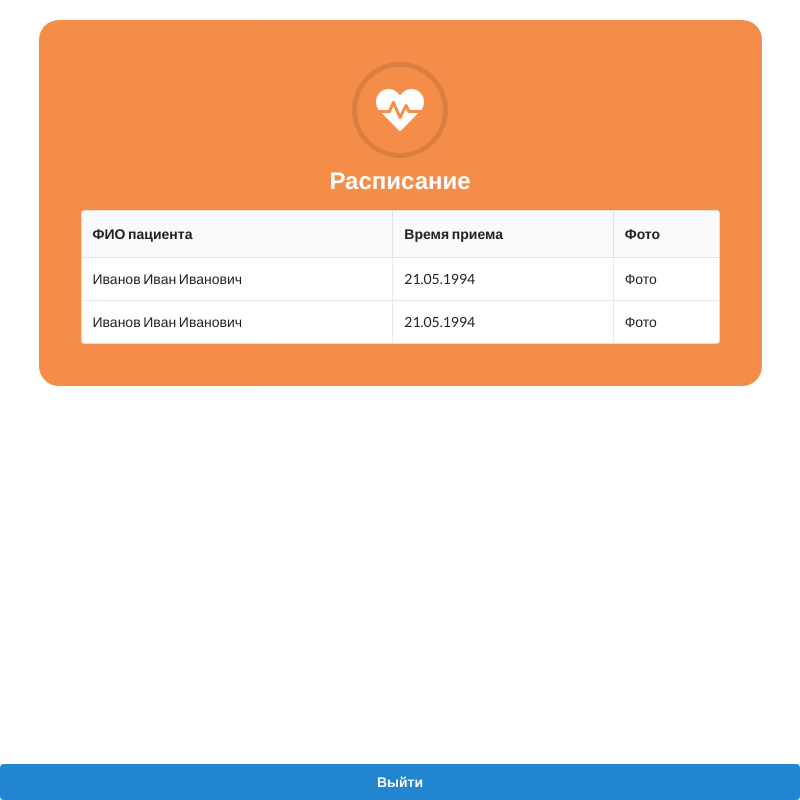
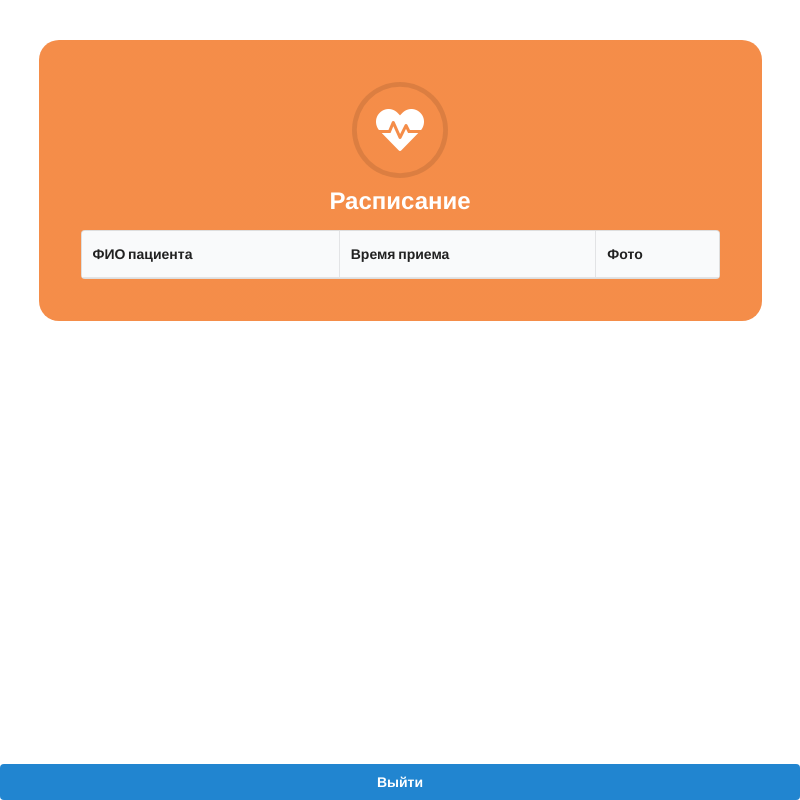
Before and after one commit to Marknetreba/doctor_app, an Electron app: page index.html in a window 800 px wide. Drawn offline with nearby package versions, Linux system fonts and the light colour scheme; no server answers.

Commit message:
home fixes pulling

```diff
--- a/index.html
+++ b/index.html
@@ -15,7 +15,7 @@
 
   <body>
   <div class="ui container">
-      <div class="ui secondary orange inverted very padded segment" style="border-radius: 20px; position: relative; top: 20px; margin-bottom: 50px">
+      <div class="ui secondary orange inverted very padded segment" style="border-radius: 20px; position: relative; top: 40px; margin-bottom: 50px">
           <h2 class="ui center aligned icon header">
               <i class="circular heartbeat icon"></i>
               Расписание
@@ -30,16 +30,6 @@
               </tr>
               </thead>
               <tbody>
-              <tr>
-                  <td>Иванов Иван Иванович</td>
-                  <td>21.05.1994</td>
-                  <td>Фото</td>
-              </tr>
-              <tr>
-                  <td>Иванов Иван Иванович</td>
-                  <td>21.05.1994</td>
-                  <td>Фото</td>
-              </tr>
               </tbody>
           </table>
       </div>
```
